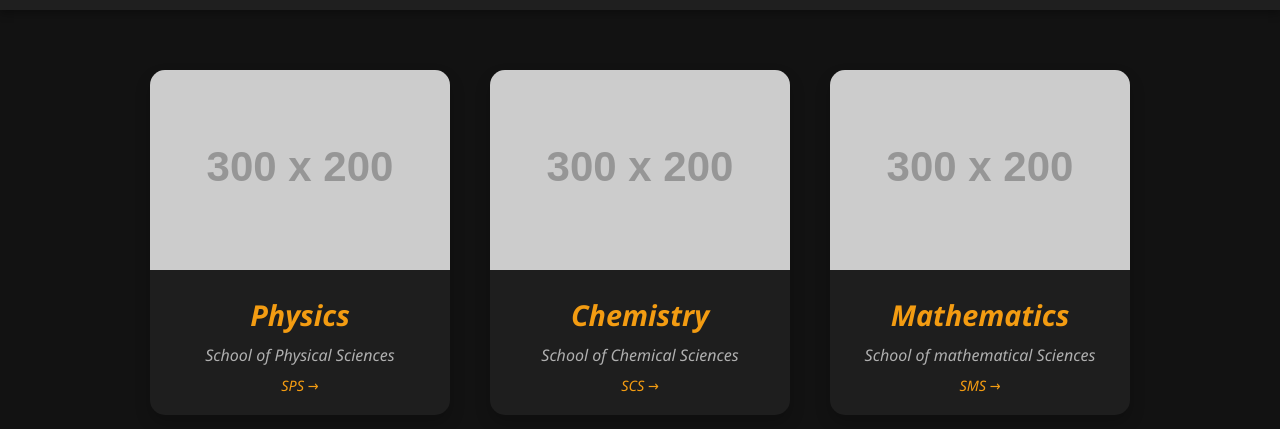
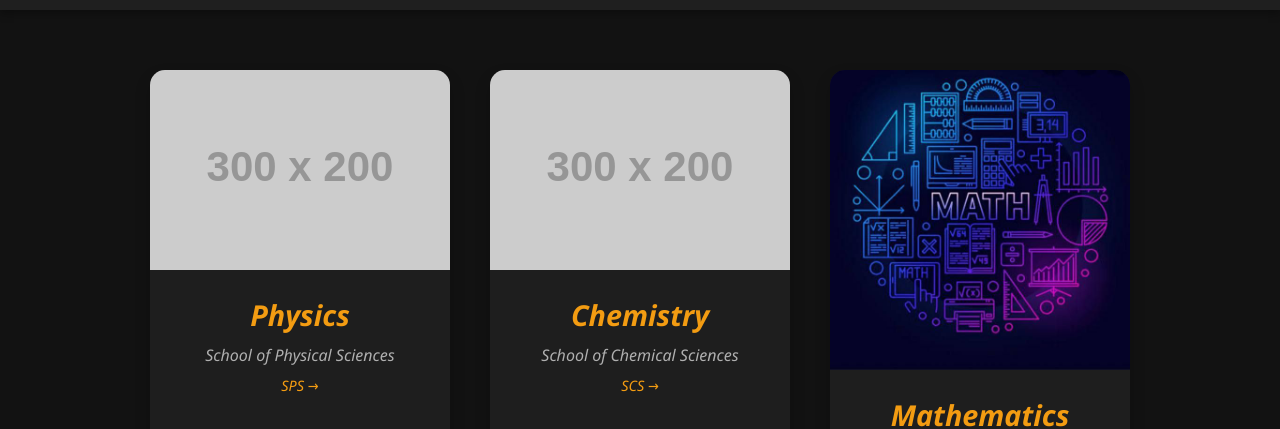
Before and after one commit to PrabhuBikash/PrabhuBikash.github.io, a plain HTML site: page NISER_Notes-main/index.html in a window 1280 px wide. Shown: the part 165-594 px from the top of the page. Drawn offline with Linux system fonts and the light colour scheme; placeholder pictures from the web are drawn by us.

Commit message:
added Logo for mathematics

```diff
--- a/NISER_Notes-main/index.html
+++ b/NISER_Notes-main/index.html
@@ -32,7 +32,7 @@
             </div>
 
             <div class="card" onclick="loadPage('Mathematics')">
-                <img src="https://via.placeholder.com/300x200" alt="Mathematics Image">
+                <img src="Files/LOGO(Mathematics).jpeg" alt="Mathematics Image">
                 <h2>Mathematics</h2>
                 <p class="desc">School of mathematical Sciences</p>
                 <p class="abbreviation">SMS &rarr;</p>
--- a/NISER_Notes-main/styles.css
+++ b/NISER_Notes-main/styles.css
@@ -90,7 +90,6 @@ h1 {
 
 .card img {
     width: 100%;
-    height: 200px;
     object-fit: cover;
     transition: opacity 0.4s ease;
 }
```
Also changed, not shown: NISER_Notes-main/Files/LOGO(Mathematics).jpeg (added).
